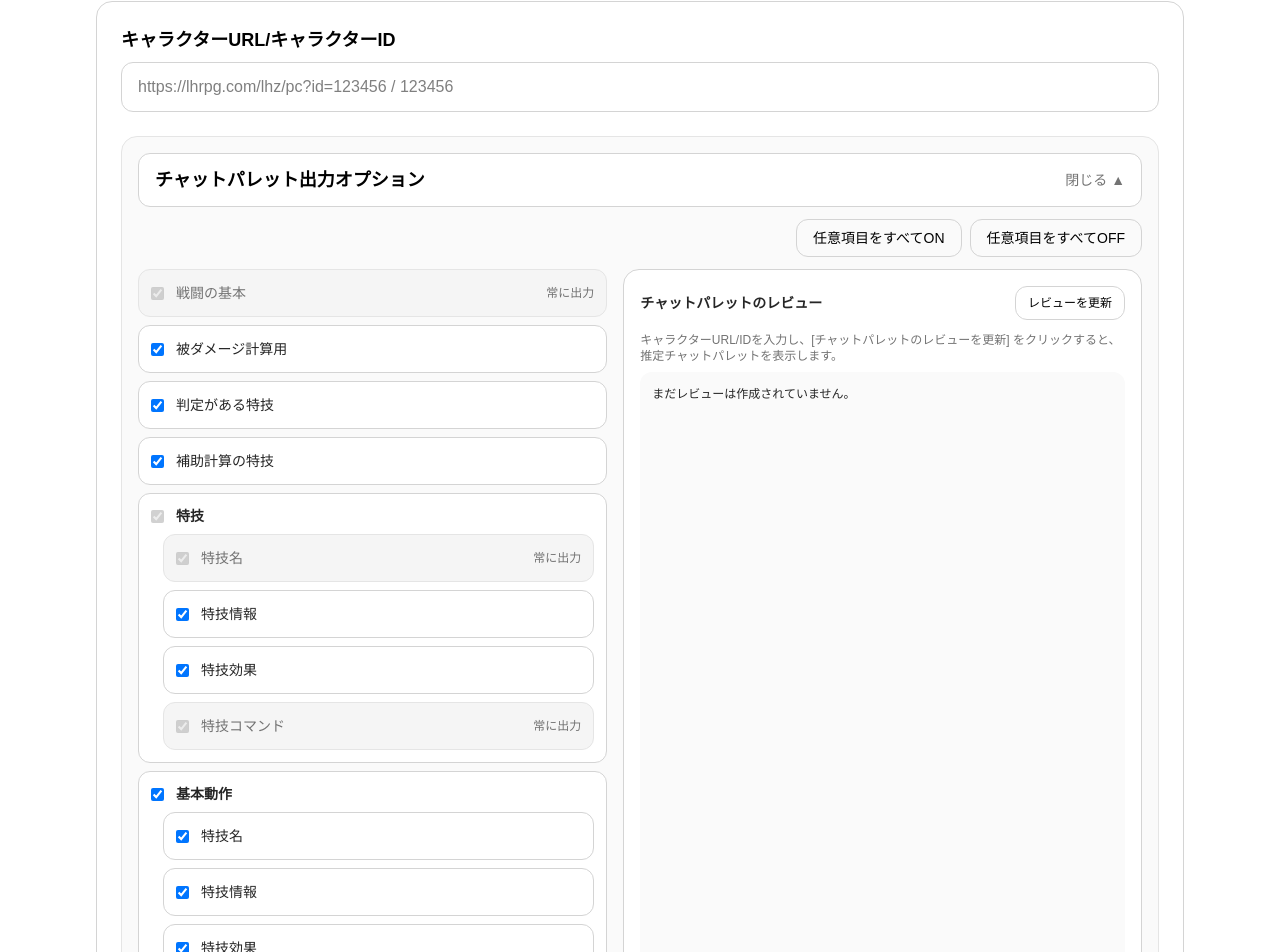
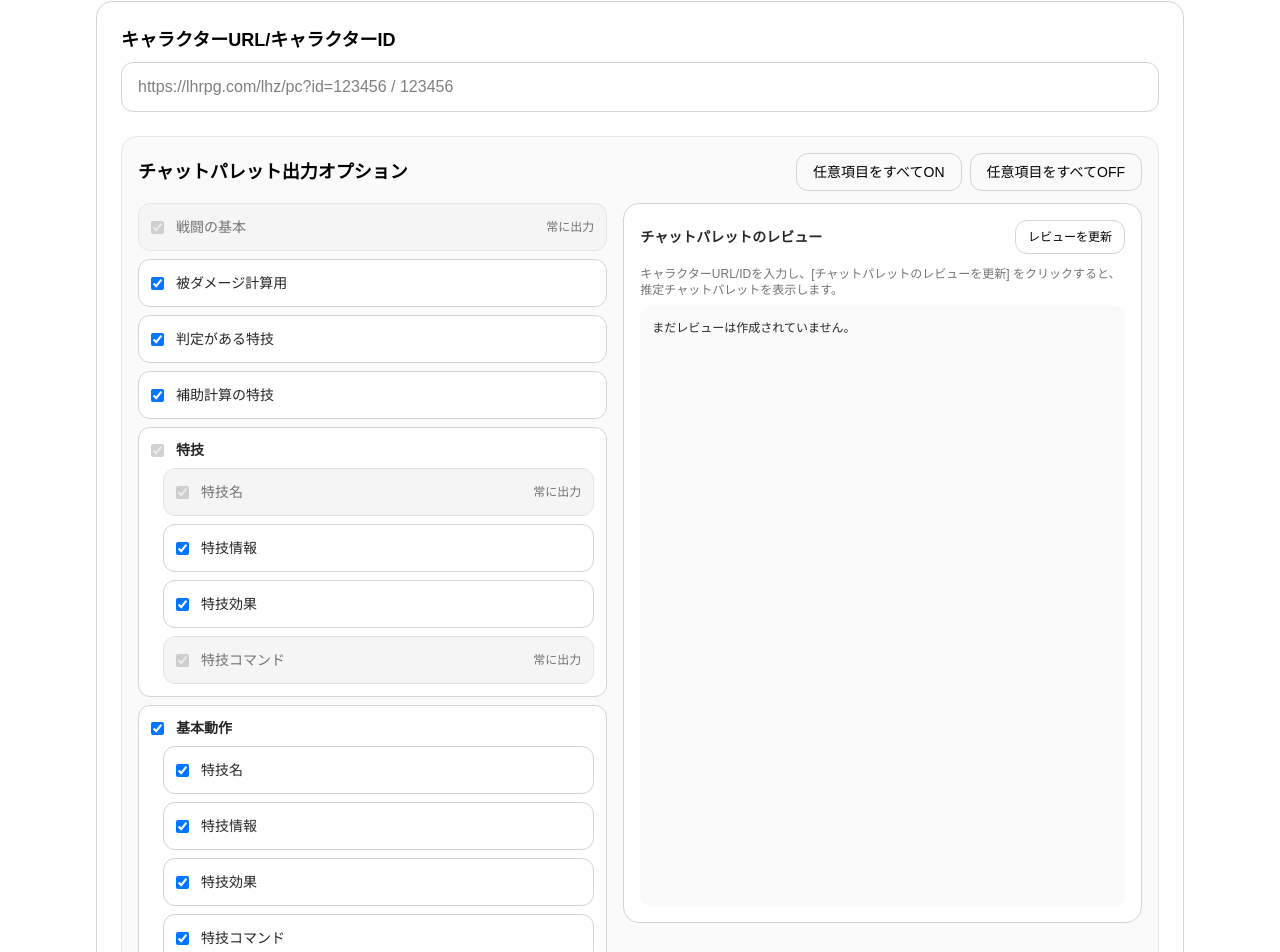
Before and after one commit to ramune428/lhtrpg_webapp_challenge, a Next.js app in the folder frontend/: page /character-preview in a window 1280 px wide. Shown: the part 1284-2236 px from the top of the page. Built offline with nearby package versions, Linux system fonts and the light colour scheme.

Commit message:
revert: restore output options section

```diff
--- a/frontend/app/character-preview/page.tsx
+++ b/frontend/app/character-preview/page.tsx
@@ -85,7 +85,6 @@ export default function HomePage() {
   const [statusMessage, setStatusMessage] = useState("");
   const [isLoading, setIsLoading] = useState(false);
   const [isReviewLoading, setIsReviewLoading] = useState(false);
-  const [isOutputOptionsOpen, setIsOutputOptionsOpen] = useState(true);
   const [options, setOptions] = useState<ChatPaletteOptions>(initialChatPaletteOptions);
   const [lastJsonData, setLastJsonData] = useState<unknown | null>(null);
   const [lastCharacterId, setLastCharacterId] = useState("");
@@ -449,21 +448,9 @@ export default function HomePage() {
           </div>
 
           <section className="mb-6 rounded-2xl border border-neutral-200 bg-neutral-50 p-4">
-            <button
-              type="button"
-              onClick={() => setIsOutputOptionsOpen((current) => !current)}
-              aria-expanded={isOutputOptionsOpen}
-              className="mb-3 flex w-full items-center justify-between rounded-xl border border-neutral-300 bg-white px-4 py-3 text-left transition hover:bg-neutral-50"
-            >
-              <span className="text-lg font-semibold">チャットパレット出力オプション</span>
-              <span className="text-sm font-medium text-neutral-500">
-                {isOutputOptionsOpen ? "閉じる ▲" : "開く ▼"}
-              </span>
-            </button>
-
-            {isOutputOptionsOpen ? (
-              <>
-                <div className="mb-3 flex flex-wrap justify-end gap-2">
+            <div className="mb-3 flex flex-wrap items-center justify-between gap-3">
+              <h3 className="text-lg font-semibold">チャットパレット出力オプション</h3>
+              <div className="flex flex-wrap gap-2">
                 <button
                   type="button"
                   onClick={() => handleSetAllOptionalOptions(true)}
@@ -478,6 +465,7 @@ export default function HomePage() {
                 >
                   任意項目をすべてOFF
                 </button>
+              </div>
             </div>
 
             <div className="grid items-stretch gap-4 lg:grid-cols-[minmax(280px,0.95fr)_minmax(0,1.05fr)]">
@@ -545,10 +533,6 @@ export default function HomePage() {
                 </pre>
               </div>
             </div>
-              </>
-            ) : (
-              <p className="text-sm text-neutral-500">出力オプションは折りたたまれています。</p>
-            )}
           </section>
 
           <div className="mb-6 flex flex-wrap gap-3">
```
Lines whose indentation alone changed are shown as unchanged.
